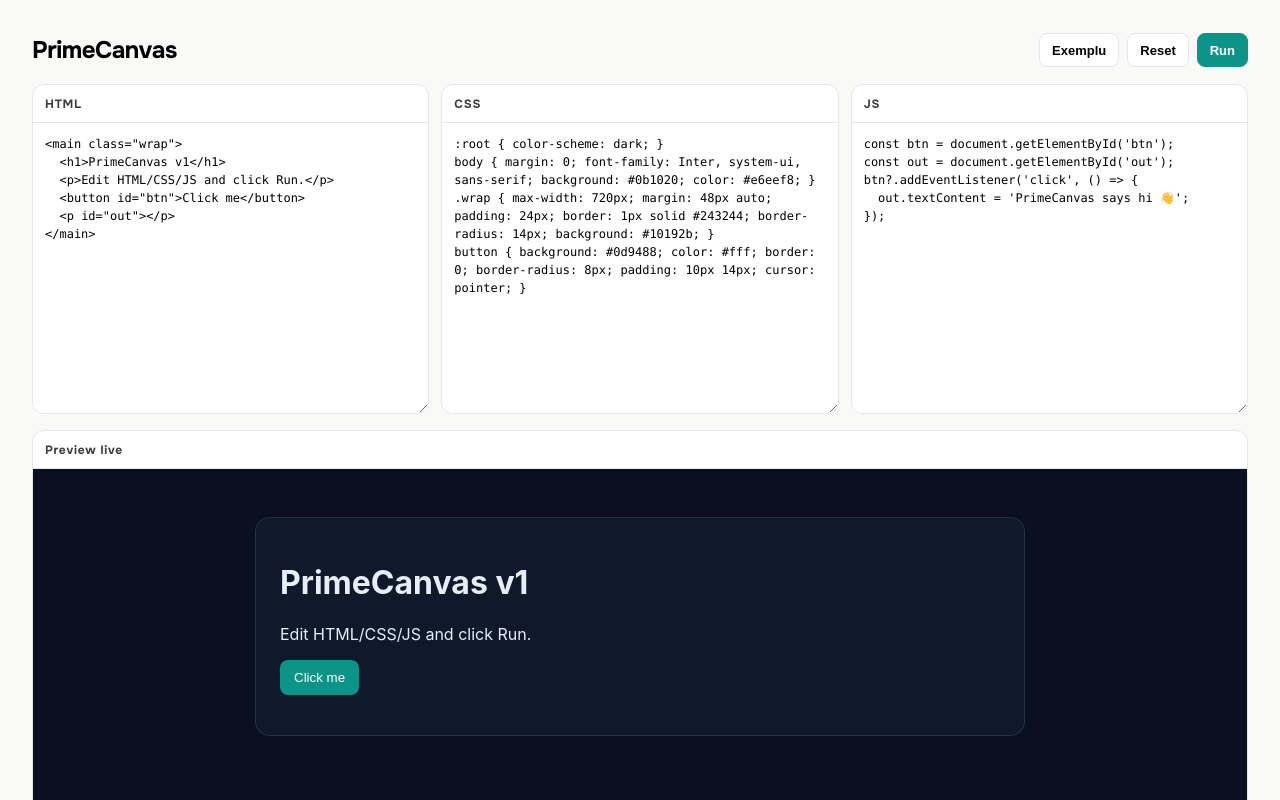
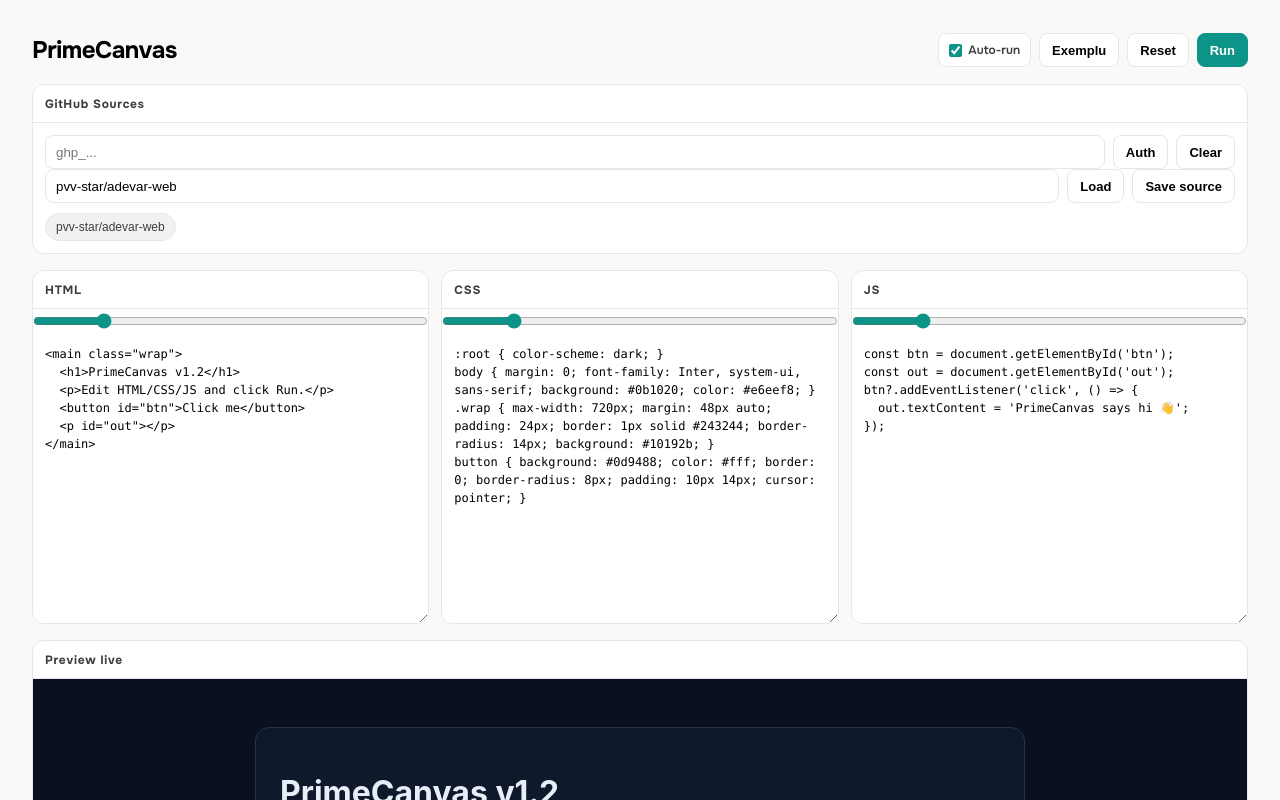
Before and after one commit to pvv-star/adevar-web, a Next.js app: page /prime in a window 1280 px wide. Shown: the top 800 px of the page. Built offline with nearby package versions, Linux system fonts and the light colour scheme.

Commit message:
feat: add GitHub auth + source pipeline bootstrap in PrimeCanvas

```diff
--- a/app/globals.css
+++ b/app/globals.css
@@ -875,7 +875,9 @@
    ============================================================ */
 .prime-page-scroll{display:flex;flex-direction:column;gap:16px}
 .prime-toolbar{display:flex;align-items:center;justify-content:space-between;gap:12px;flex-wrap:wrap}
-.prime-actions{display:flex;gap:8px;flex-wrap:wrap}
+.prime-actions{display:flex;gap:8px;flex-wrap:wrap;align-items:center}
+.prime-toggle{display:inline-flex;align-items:center;gap:6px;height:34px;padding:0 10px;border:1px solid var(--border);border-radius:8px;background:var(--bg-secondary);font-size:12px;font-weight:600;color:var(--text-secondary)}
+.prime-toggle input{accent-color:var(--accent)}
 .inst-btn{height:34px;padding:0 12px;border-radius:8px;border:1px solid var(--border);background:var(--bg-secondary);color:var(--text-primary);font-size:13px;font-weight:600;cursor:pointer}
 .inst-btn:hover{background:var(--accent-subtle);border-color:var(--accent)}
 .inst-btn-primary{background:var(--accent);border-color:var(--accent);color:#fff}
@@ -884,8 +886,14 @@
 .prime-grid{display:grid;grid-template-columns:repeat(3,minmax(220px,1fr));gap:12px}
 .prime-editor-card,.prime-preview-card{background:var(--bg-secondary);border:1px solid var(--border);border-radius:12px;overflow:hidden}
 .prime-editor-head{height:38px;display:flex;align-items:center;padding:0 12px;border-bottom:1px solid var(--border);font-size:12px;font-weight:700;color:var(--text-secondary);letter-spacing:.06em}
+.prime-resize{display:block;width:100%;height:24px;margin:0;border:0;background:var(--bg-tertiary);accent-color:var(--accent)}
 .prime-editor{display:block;width:100%;height:290px;border:0;outline:none;resize:vertical;padding:12px;background:var(--bg-secondary);color:var(--text-primary);font:12px/1.5 ui-monospace,SFMono-Regular,Menlo,Monaco,Consolas,"Liberation Mono",monospace}
 .prime-preview{display:block;width:100%;height:460px;border:0;background:#fff}
+.prime-repo-input{min-width:260px;flex:1;height:34px;padding:0 10px;border:1px solid var(--border);border-radius:8px;background:var(--bg-secondary);color:var(--text-primary)}
+.prime-source-list{display:flex;gap:8px;flex-wrap:wrap;margin-top:10px}
+.prime-source-chip{height:28px;padding:0 10px;border:1px solid var(--border);border-radius:999px;background:var(--bg-tertiary);color:var(--text-secondary);cursor:pointer;font-size:12px}
+.prime-source-chip:hover{border-color:var(--accent);color:var(--accent)}
+.prime-repo-meta{margin-top:10px;font-size:12px;color:var(--text-secondary)}
 
 @media (max-width: 1100px){
   .prime-grid{grid-template-columns:1fr}
--- a/components/PrimePage.js
+++ b/components/PrimePage.js
@@ -1,46 +1,39 @@
 'use client';
 
-import { useState } from 'react';
+import { useEffect, useMemo, useState } from 'react';
 import { useLang } from '@/contexts/LangContext';
 
 const COPY = {
   ro: {
-    run: 'Run',
-    reset: 'Reset',
-    sample: 'Exemplu',
-    html: 'HTML',
-    css: 'CSS',
-    js: 'JS',
-    preview: 'Preview live',
+    run: 'Run', reset: 'Reset', sample: 'Exemplu', autoRun: 'Auto-run',
+    html: 'HTML', css: 'CSS', js: 'JS', preview: 'Preview live',
+    github: 'GitHub Sources', repo: 'Repo', load: 'Load', add: 'Save source',
+    token: 'GitHub Token', authStatus: 'Auth', clear: 'Clear',
   },
   en: {
-    run: 'Run',
-    reset: 'Reset',
-    sample: 'Sample',
-    html: 'HTML',
-    css: 'CSS',
-    js: 'JS',
-    preview: 'Live preview',
+    run: 'Run', reset: 'Reset', sample: 'Sample', autoRun: 'Auto-run',
+    html: 'HTML', css: 'CSS', js: 'JS', preview: 'Live preview',
+    github: 'GitHub Sources', repo: 'Repo', load: 'Load', add: 'Save source',
+    token: 'GitHub Token', authStatus: 'Auth', clear: 'Clear',
   },
   ru: {
-    run: 'Run',
-    reset: 'Reset',
-    sample: 'Пример',
-    html: 'HTML',
-    css: 'CSS',
-    js: 'JS',
-    preview: 'Live preview',
+    run: 'Run', reset: 'Reset', sample: 'Пример', autoRun: 'Auto-run',
+    html: 'HTML', css: 'CSS', js: 'JS', preview: 'Live preview',
+    github: 'GitHub Sources', repo: 'Repo', load: 'Load', add: 'Save source',
+    token: 'GitHub Token', authStatus: 'Auth', clear: 'Clear',
   },
 };
 
 const SAMPLE = {
-  html: `<main class="wrap">\n  <h1>PrimeCanvas v1</h1>\n  <p>Edit HTML/CSS/JS and click Run.</p>\n  <button id="btn">Click me</button>\n  <p id="out"></p>\n</main>`,
+  html: `<main class="wrap">\n  <h1>PrimeCanvas v1.2</h1>\n  <p>Edit HTML/CSS/JS and click Run.</p>\n  <button id="btn">Click me</button>\n  <p id="out"></p>\n</main>`,
   css: `:root { color-scheme: dark; }\nbody { margin: 0; font-family: Inter, system-ui, sans-serif; background: #0b1020; color: #e6eef8; }\n.wrap { max-width: 720px; margin: 48px auto; padding: 24px; border: 1px solid #243244; border-radius: 14px; background: #10192b; }\nbutton { background: #0d9488; color: #fff; border: 0; border-radius: 8px; padding: 10px 14px; cursor: pointer; }`,
   js: `const btn = document.getElementById('btn');\nconst out = document.getElementById('out');\nbtn?.addEventListener('click', () => {\n  out.textContent = 'PrimeCanvas says hi 👋';\n});`,
 };
 
+const DEFAULT_SOURCES = [{ name: 'adevar.ai', repo: 'pvv-star/adevar-web' }];
+
 function buildDoc(html, css, js) {
-  return `<!doctype html>\n<html>\n<head><meta charset="utf-8"/><meta name="viewport" content="width=device-width,initial-scale=1"/><style>${css}</style></head>\n<body>${html}<script>${js}<'/script></body>\n</html>`;
+  return `<!doctype html>\n<html>\n<head><meta charset="utf-8"/><meta name="viewport" content="width=device-width,initial-scale=1"/><style>${css}</style></head>\n<body>${html}<script>${js}<\/script></body>\n</html>`;
 }
 
 export default function PrimePage() {
@@ -51,23 +44,105 @@
   const [css, setCss] = useState(SAMPLE.css);
   const [js, setJs] = useState(SAMPLE.js);
   const [srcDoc, setSrcDoc] = useState(() => buildDoc(SAMPLE.html, SAMPLE.css, SAMPLE.js));
+  const [autoRun, setAutoRun] = useState(true);
+  const [cols, setCols] = useState({ html: 1, css: 1, js: 1 });
+
+  const [sources, setSources] = useState(DEFAULT_SOURCES);
+  const [repoInput, setRepoInput] = useState('pvv-star/adevar-web');
+  const [repoInfo, setRepoInfo] = useState(null);
+  const [loadingRepo, setLoadingRepo] = useState(false);
+  const [githubToken, setGithubToken] = useState('');
+  const [authInfo, setAuthInfo] = useState(null);
+  const [checkingAuth, setCheckingAuth] = useState(false);
+
+  useEffect(() => {
+    try {
+      const saved = localStorage.getItem('primecanvas-github-sources');
+      if (saved) {
+        const parsed = JSON.parse(saved);
+        if (Array.isArray(parsed) && parsed.length) setSources(parsed);
+      }
+      const savedToken = localStorage.getItem('primecanvas-github-token');
+      if (savedToken) setGithubToken(savedToken);
+    } catch {}
+  }, []);
+
+  useEffect(() => {
+    try { localStorage.setItem('primecanvas-github-sources', JSON.stringify(sources)); } catch {}
+  }, [sources]);
+
+  useEffect(() => {
+    try {
+      if (githubToken) localStorage.setItem('primecanvas-github-token', githubToken);
+      else localStorage.removeItem('primecanvas-github-token');
+    } catch {}
+  }, [githubToken]);
+
+  useEffect(() => {
+    if (!autoRun) return;
+    const t = setTimeout(() => setSrcDoc(buildDoc(html, css, js)), 220);
+    return () => clearTimeout(t);
+  }, [html, css, js, autoRun]);
+
+  const sourceList = useMemo(() => sources.map((s) => s.repo), [sources]);
 
   function loadSample() {
-    setHtml(SAMPLE.html);
-    setCss(SAMPLE.css);
-    setJs(SAMPLE.js);
+    setHtml(SAMPLE.html); setCss(SAMPLE.css); setJs(SAMPLE.js);
     setSrcDoc(buildDoc(SAMPLE.html, SAMPLE.css, SAMPLE.js));
   }
+  function runNow() { setSrcDoc(buildDoc(html, css, js)); }
+  function resetAll() { setHtml(''); setCss(''); setJs(''); setSrcDoc(buildDoc('', '', '')); }
 
-  function runNow() {
-    setSrcDoc(buildDoc(html, css, js));
+  function saveSource() {
+    const repo = repoInput.trim();
+    if (!repo || !repo.includes('/')) return;
+    if (sourceList.includes(repo)) return;
+    setSources((prev) => [{ name: repo.split('/')[1], repo }, ...prev]);
   }
 
-  function resetAll() {
-    setHtml('');
-    setCss('');
-    setJs('');
-    setSrcDoc(buildDoc('', '', ''));
+  async function checkAuth() {
+    setCheckingAuth(true);
+    setAuthInfo(null);
+    try {
+      const headers = githubToken ? { Authorization: `Bearer ${githubToken}` } : {};
+      const res = await fetch('https://api.github.com/user', { headers });
+      const data = await res.json();
+      if (!res.ok) throw new Error(data?.message || 'Auth failed');
+      setAuthInfo({ ok: true, login: data.login, id: data.id });
+    } catch (e) {
+      setAuthInfo({ ok: false, error: String(e.message || e) });
+    } finally {
+      setCheckingAuth(false);
+    }
+  }
+
+  function clearToken() {
+    setGithubToken('');
+    setAuthInfo(null);
+  }
+
+  async function loadRepo(repo = repoInput) {
+    const normalized = repo.trim();
+    if (!normalized || !normalized.includes('/')) return;
+    setLoadingRepo(true);
+    setRepoInfo(null);
+    try {
+      const headers = githubToken ? { Authorization: `Bearer ${githubToken}` } : {};
+      const res = await fetch(`https://api.github.com/repos/${normalized}`, { headers });
+      const data = await res.json();
+      if (!res.ok) throw new Error(data?.message || 'GitHub error');
+      setRepoInfo({
+        fullName: data.full_name,
+        defaultBranch: data.default_branch,
+        updatedAt: data.updated_at,
+        stars: data.stargazers_count,
+        url: data.html_url,
+      });
+    } catch (e) {
+      setRepoInfo({ error: String(e.message || e) });
+    } finally {
+      setLoadingRepo(false);
+    }
   }
 
   return (
@@ -75,27 +150,46 @@
       <div className="prime-toolbar">
         <h1 className="view-heading" style={{ marginBottom: 0 }}>PrimeCanvas</h1>
         <div className="prime-actions">
+          <label className="prime-toggle"><input type="checkbox" checked={autoRun} onChange={(e) => setAutoRun(e.target.checked)} /><span>{c.autoRun}</span></label>
           <button className="inst-btn" onClick={loadSample} type="button">{c.sample}</button>
           <button className="inst-btn" onClick={resetAll} type="button">{c.reset}</button>
           <button className="inst-btn inst-btn-primary" onClick={runNow} type="button">{c.run}</button>
         </div>
       </div>
 
-      <div className="prime-grid">
-        <section className="prime-editor-card">
-          <div className="prime-editor-head">{c.html}</div>
-          <textarea className="prime-editor" value={html} onChange={(e) => setHtml(e.target.value)} spellCheck={false} />
-        </section>
+      <section className="prime-preview-card" style={{ padding: 12 }}>
+        <div className="prime-editor-head" style={{ margin: '-12px -12px 12px -12px' }}>{c.github}</div>
+        <div className="prime-actions" style={{ width: '100%' }}>
+          <input className="prime-repo-input" type="password" value={githubToken} onChange={(e) => setGithubToken(e.target.value)} placeholder="ghp_..." />
+          <button className="inst-btn" onClick={checkAuth} type="button">{checkingAuth ? '...' : c.authStatus}</button>
+          <button className="inst-btn" onClick={clearToken} type="button">{c.clear}</button>
+        </div>
+        <div className="prime-actions" style={{ width: '100%' }}>
+          <input className="prime-repo-input" value={repoInput} onChange={(e) => setRepoInput(e.target.value)} placeholder="owner/repo" />
+          <button className="inst-btn" onClick={() => loadRepo()} type="button">{loadingRepo ? '...' : c.load}</button>
+          <button className="inst-btn" onClick={saveSource} type="button">{c.add}</button>
+        </div>
+        {authInfo?.ok && <p className="prime-repo-meta" style={{ color: '#10b981' }}>Authenticated as <b>{authInfo.login}</b> (id: {authInfo.id})</p>}
+        {authInfo && !authInfo.ok && <p className="prime-repo-meta" style={{ color: '#ef4444' }}>{authInfo.error}</p>}
+        <div className="prime-source-list">
+          {sources.map((s) => (
+            <button key={s.repo} className="prime-source-chip" type="button" onClick={() => { setRepoInput(s.repo); loadRepo(s.repo); }}>
+              {s.repo}
+            </button>
+          ))}
+        </div>
+        {repoInfo && !repoInfo.error && (
+          <p className="prime-repo-meta">
+            <b>{repoInfo.fullName}</b> · branch: {repoInfo.defaultBranch} · ⭐ {repoInfo.stars} · updated: {new Date(repoInfo.updatedAt).toLocaleString()} · <a href={repoInfo.url} target="_blank" rel="noreferrer">open</a>
+          </p>
+        )}
+        {repoInfo?.error && <p className="prime-repo-meta" style={{ color: '#ef4444' }}>{repoInfo.error}</p>}
+      </section>
 
-        <section className="prime-editor-card">
-          <div className="prime-editor-head">{c.css}</div>
-          <textarea className="prime-editor" value={css} onChange={(e) => setCss(e.target.value)} spellCheck={false} />
-        </section>
-
-        <section className="prime-editor-card">
-          <div className="prime-editor-head">{c.js}</div>
-          <textarea className="prime-editor" value={js} onChange={(e) => setJs(e.target.value)} spellCheck={false} />
-        </section>
+      <div className="prime-grid" style={{ gridTemplateColumns: `${cols.html}fr ${cols.css}fr ${cols.js}fr` }}>
+        <section className="prime-editor-card"><div className="prime-editor-head">{c.html}</div><input className="prime-resize" type="range" min="0.7" max="2.5" step="0.1" value={cols.html} onChange={(e) => setCols((v) => ({ ...v, html: Number(e.target.value) }))} /><textarea className="prime-editor" value={html} onChange={(e) => setHtml(e.target.value)} spellCheck={false} /></section>
+        <section className="prime-editor-card"><div className="prime-editor-head">{c.css}</div><input className="prime-resize" type="range" min="0.7" max="2.5" step="0.1" value={cols.css} onChange={(e) => setCols((v) => ({ ...v, css: Number(e.target.value) }))} /><textarea className="prime-editor" value={css} onChange={(e) => setCss(e.target.value)} spellCheck={false} /></section>
+        <section className="prime-editor-card"><div className="prime-editor-head">{c.js}</div><input className="prime-resize" type="range" min="0.7" max="2.5" step="0.1" value={cols.js} onChange={(e) => setCols((v) => ({ ...v, js: Number(e.target.value) }))} /><textarea className="prime-editor" value={js} onChange={(e) => setJs(e.target.value)} spellCheck={false} /></section>
       </div>
 
       <section className="prime-preview-card">
```
